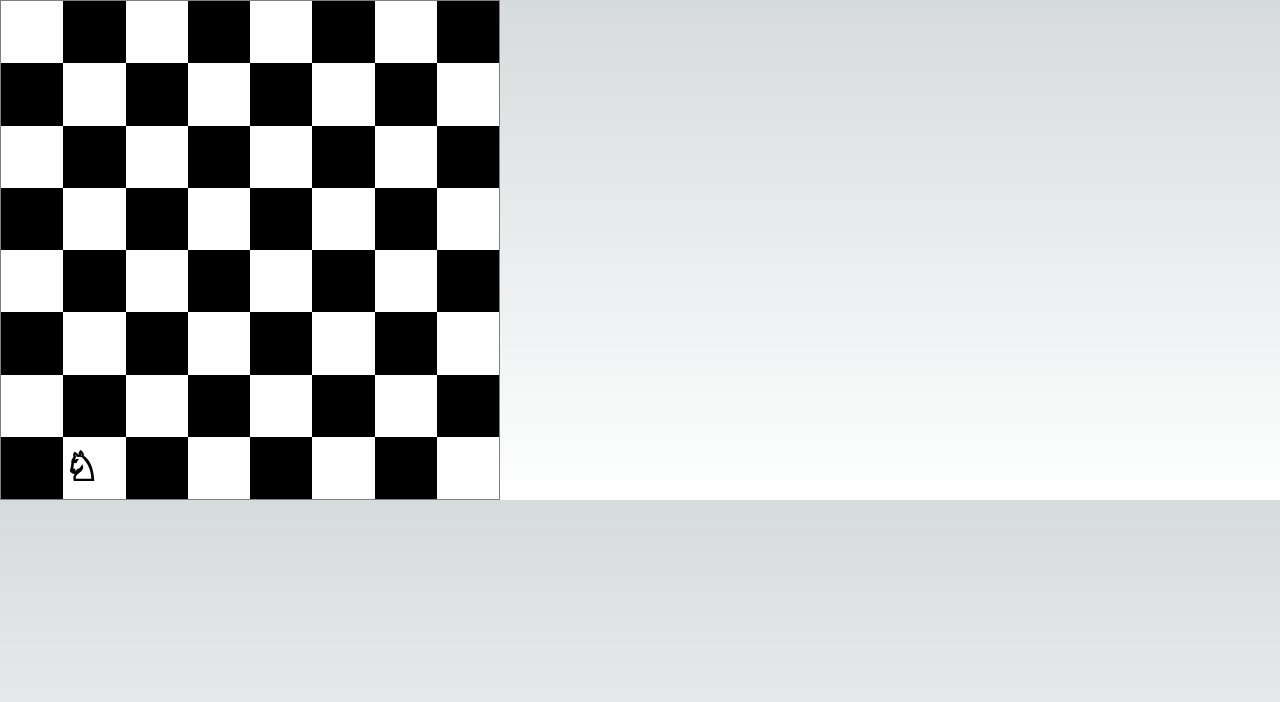
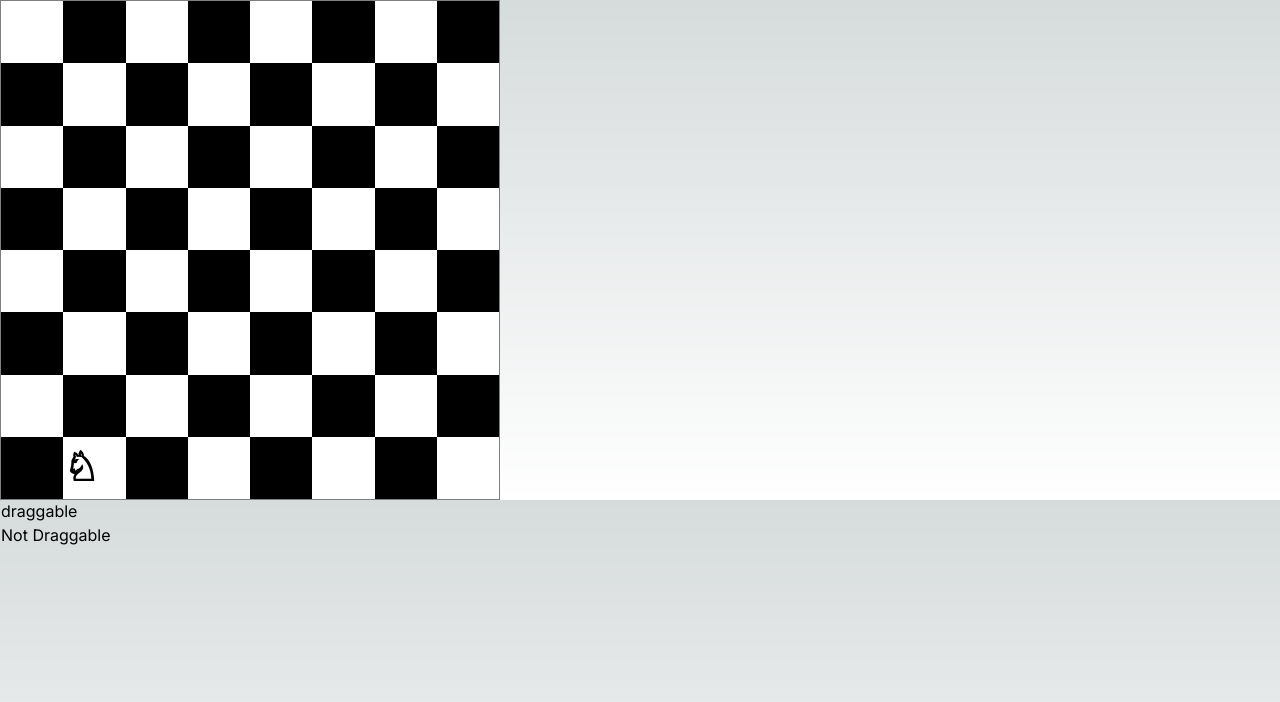
Before and after one commit to Karamshaarawy/chessdraganddrop, a Next.js app: page / in a window 1280 px wide. Shown: the top 702 px of the page. Built offline with nearby package versions, Linux system fonts and the light colour scheme.

Commit message:
native drag and drop

```diff
--- a/src/app/TutorialApp.tsx
+++ b/src/app/TutorialApp.tsx
@@ -23,6 +23,8 @@ export const TutorialApp: FC = () => {
   return (
     <div style={containerStyle}>
       <Board game={game} />
+      <div draggable={true}>draggable</div>
+      <div draggable={false}>Not Draggable</div>
     </div>
   );
 };
```
